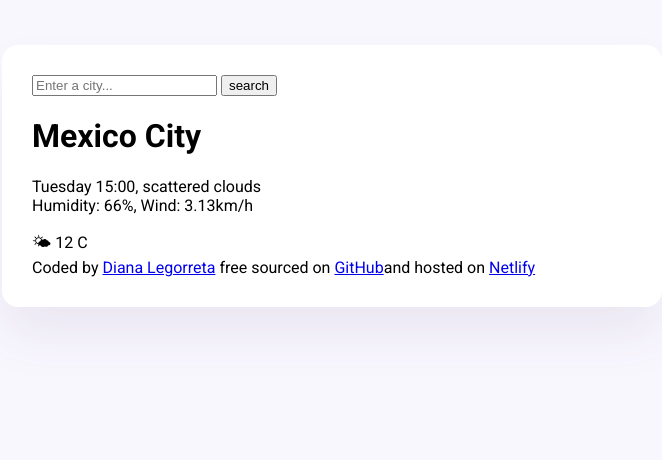
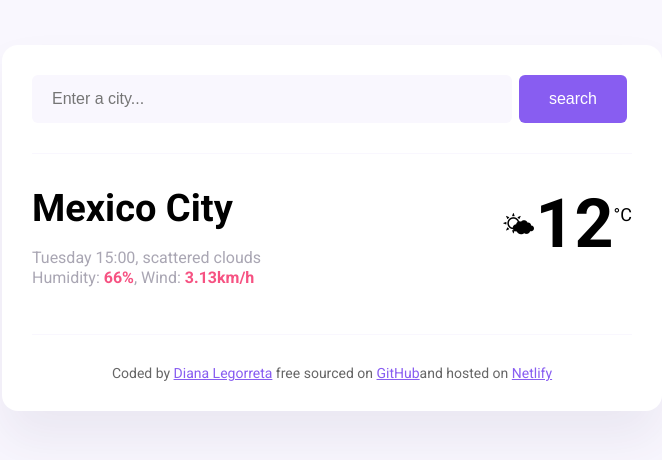
Before and after one commit to di-legorreta/final-project-weather-app, a plain HTML site: page index.html in a window 1280 px wide. Shown: the whole page, without its empty margins (308-970 px from the left). Drawn offline with Linux system fonts and the light colour scheme.

Commit message:
Added basic CSS

```diff
--- a/index.html
+++ b/index.html
@@ -9,25 +9,35 @@
     <link rel="stylesheet" href="src/style.css" />
     <title>My weather app</title>
   </head>
+
   <body>
+
     <div class="weather-app">
-    <header>
-      <form>
-        <input type="search" placeholder="Enter a city..." required />
-        <input type="submit" value="search" />
+
+        <header>
+      <form class="search-form">
+        <input type="search" placeholder="Enter a city..." required class="search-form-input"/>
+        <input type="submit" value="search" class="search-form-button"/>
       </form>
     </header>
 
     <main>
-      <div>
-        <h1>Mexico City</h1>
-        <p>
+     <div class="weather-app-data">
+        <div>
+        <h1 class="weather-app-city">Mexico City</h1>
+        <p class="weather-app-details">
           Tuesday 15:00, scattered clouds
           <br />
-          Humidity: 66%, Wind: 3.13km/h
+          Humidity: <strong>66%</strong>, Wind: <strong>3.13km/h</strong>
         </p>
       </div>
-      <div>🌤 12 C</div>
+
+      <div class="weather-app-temp-container">
+        <div class="weather-app-icon">🌤 </div>
+        <div class="weather-app-temp-value">12 </div>
+        <div class="weather-app-temp-unit">°C</div>
+    </div>
+</div>
     </main>
   </body>
   <footer>
--- a/src/style.css
+++ b/src/style.css
@@ -1,13 +1,94 @@
 body {
   background-color: #f9f7fe;
   font-family: "Roboto", sans-serif;
+}
+
+header {
+  border-bottom: 1px solid #f9f7fe;
+  padding: 0 0 30px 0;
+}
+
+footer {
+  border-top: 1px solid #f9f7fe;
+  padding: 30px 0 0 0;
+  text-align: center;
+  font-size: 14px;
+  color: rgba(0, 0, 0, 0.6);
+}
+
+a {
+  color: #885df1;
+}
+
+main {
+  padding: 30px 0;
 }
 
 .weather-app {
   background: white;
   max-width: 600px;
   margin: 45px auto;
-  padding: 30px;
   box-shadow: 0 30px 50px rgba(65, 50, 100, 0.08);
   border-radius: 16px;
+  padding: 30px;
 }
+
+.search-form-input {
+  background-color: #f9f7fe;
+  border: none;
+  border-radius: 6px;
+  width: 80%;
+  font-size: 16px;
+  padding: 15px 20px;
+}
+
+.search-form-button {
+  background: #885df1;
+  padding: 15px 30px;
+  border: none;
+  font-size: 16px;
+  margin-left: 3px;
+  border-radius: 6px;
+  color: white;
+}
+
+.weather-app-data {
+  display: flex;
+  justify-content: space-between;
+}
+
+.weather-app-city {
+  margin: 0;
+  font-size: 38px;
+  line-height: 48px;
+}
+
+.weather-app-details {
+  font-size: 16px;
+  line-height: 20px;
+  color: rgba(39, 33, 66, 0.4);
+}
+
+.weather-app-details strong {
+  color: #f65282;
+}
+
+.weather-app-temp-container {
+  display: flex;
+}
+
+.weather-app-temp-value {
+  font-size: 68px;
+  font-weight: bold;
+}
+
+.weather-app-icon {
+  font-size: 28px;
+  margin-top: 22px;
+  margin-left: 10px;
+}
+
+.weather-app-temp-unit {
+  margin-top: 20px;
+  font-size: 18px;
+}
```
